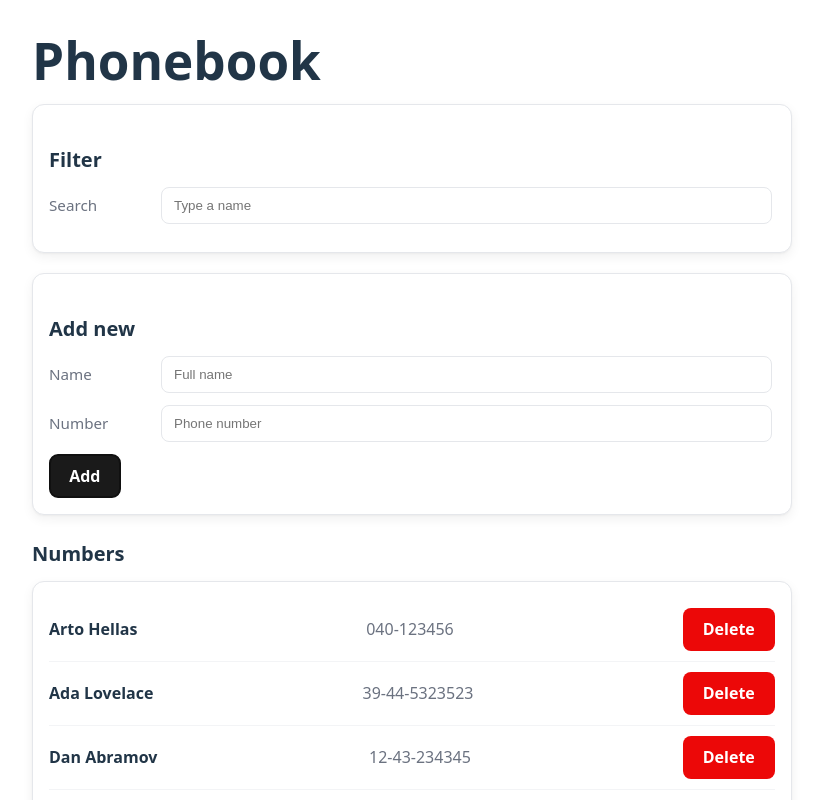
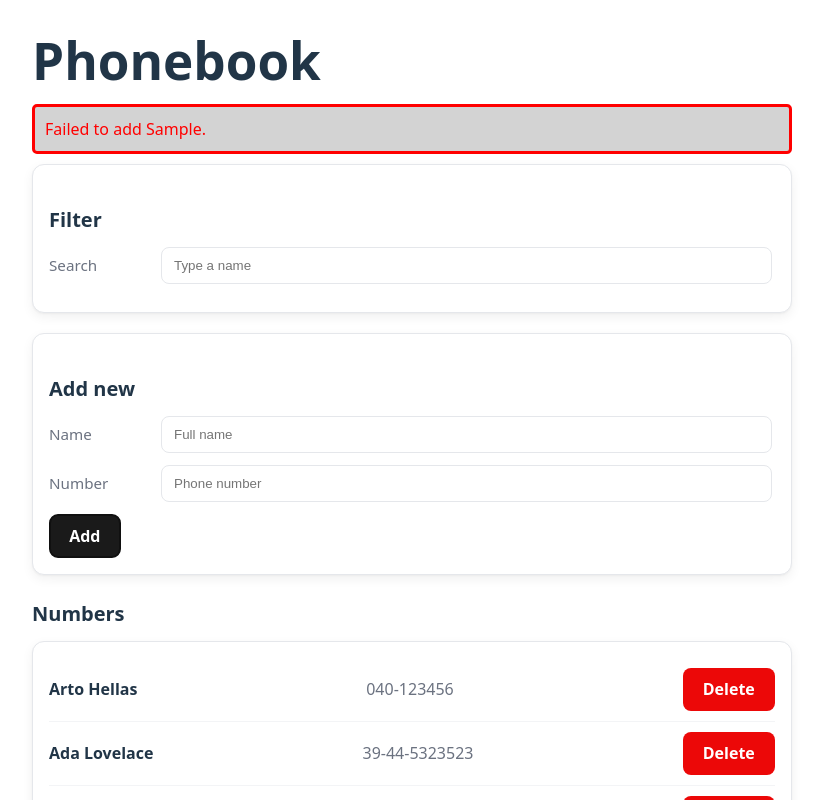
Before and after one commit to Jannnesi/14.-Selainohjelmointi, a React (Vite) app in the folder Osa 1/Puhelinluettelo/: page / in a window 1280 px wide. Both pictures are taken after typing "Sample", "Sample" into the empty fields and a click on the button "Add". Shown: the top 800 px of the page, without its empty margins (228-1051 px from the left). Built offline with nearby package versions, Linux system fonts and the light colour scheme; no server answers; data requests are answered from the project's data file.

Commit message:
2.16-2.17 Puhelinluettelo

```diff
--- a/Osa 1/Puhelinluettelo/src/App.jsx
+++ b/Osa 1/Puhelinluettelo/src/App.jsx
@@ -5,6 +5,7 @@ import Filter from './components/filter'
 import NumbersDisplay from './components/numbersDisplay'
 import addPerson from './components/addPerson'
 import PersonService from './services/PersonService'
+import Flash from './components/Flash'
 
 const App = () => {
 
@@ -21,7 +22,14 @@ const App = () => {
   const [newName, setNewName] = useState('')
   const [newNumber, setNewNumber] = useState('')
   const [filter, setFilter] = useState('')
+  const [flash, setFlash] = useState({ message: '', type: '' })
 
+  const showFlash = (message, type) => {
+    setFlash({ message, type })
+    setTimeout(() => {
+      setFlash({ message: '', type: '' })
+    }, 3000)
+  }
 
   const handleNameChange = (event) => {
     console.log(event.target, event.target.value)
@@ -38,24 +46,33 @@ const App = () => {
     p.name.toLowerCase().includes(filter.toLowerCase())
   )
   const handleAddPerson = (event) => {
-    addPerson(event, persons, setPersons, newName, setNewName, newNumber, setNewNumber)
+    addPerson(event, persons, setPersons, newName, setNewName, newNumber, setNewNumber, showFlash)
   }
+
   const handleDeletePerson = (id) => {
-    if (!window.confirm('Delete this person?')) return
+    const person = persons.find(p => p.id === id)
+    if (!person) {
+      showFlash(`Couldn't find person from the server`, 'error')
+    }
+
+    if (!window.confirm(`Delete ${person.name}?`)) return
 
     PersonService
       .remove(id)
       .then(() => {
         setPersons(prev => prev.filter(p => p.id !== id))
+        showFlash(`${person.name} deleted successfully!`, 'success')
       })
       .catch(err => {
-        alert(`Failed to delete: ${err.message}`)
+        showFlash(`Failed to delete ${person.name}: ${err.message}`, 'error')
       })
   }
+
 
   return (
     <div className="container">
       <h1>Phonebook</h1>
+      {flash.message && <Flash message={flash.message} type={flash.type} />}
       <Filter filter={filter} handleFilterChange={handleFilterChange} />
       <PersonForm
         addPerson={handleAddPerson}
--- /dev/null
+++ b/Osa 1/Puhelinluettelo/src/components/Flash.jsx
@@ -0,0 +1,26 @@
+const Flash = ({ message, type }) => {
+    const allowedTypes = ['success', 'error']
+    if (!allowedTypes.includes(type)) {
+        return null
+    }
+    if (message === null || message === '') {
+        return null
+    }
+    const style = {
+        color: type === 'success' ? 'green' : 'red',
+        background: 'lightgrey',
+        borderStyle: 'solid',
+        borderRadius: '5px',
+        padding: '10px',
+        marginBottom: '10px',
+        borderColor: type === 'success' ? 'green' : 'red',
+    }
+
+    return (
+        <div style={style}>
+            {message}
+        </div>
+    )
+}
+
+export default Flash
--- a/Osa 1/Puhelinluettelo/src/components/addPerson.jsx
+++ b/Osa 1/Puhelinluettelo/src/components/addPerson.jsx
@@ -7,7 +7,8 @@ const addPerson = (
   newName,
   setNewName,
   newNumber,
-  setNewNumber
+  setNewNumber,
+  flash
 ) => {
   event.preventDefault()
 
@@ -24,12 +25,15 @@ const addPerson = (
           setPersons(prev =>
             prev.map(p => p.id !== existingPerson.id ? p : response.data)
           )
+          flash(`Person ${existingPerson.name} updated succesfully!`, 'success')
         })
         .catch(err => {
-          alert(`Failed to update ${existingPerson.name}: ${err.message}`)
+          if (err.status === 404) {
+            flash(`Failed to update ${existingPerson.name}: Person doesn't exist.`, 'error')
+          }
         })
     } else {
-      alert(`${newName} is already in the phonebook with the same number.`)
+      flash(`${newName} is already in the phonebook with the same number.`, 'error')
     }
   } else {
     // Add new person
@@ -39,9 +43,11 @@ const addPerson = (
       .create(newPerson)
       .then(response => {
         setPersons(prev => prev.concat(response.data))
+        flash(`Person ${newPerson.name} added succesfully!`, 'success')
       })
       .catch(err => {
         alert(`Failed to add ${newName}: ${err.message}`)
+        flash(`Failed to add ${newName}.`, 'error')
       })
   }
 
```
